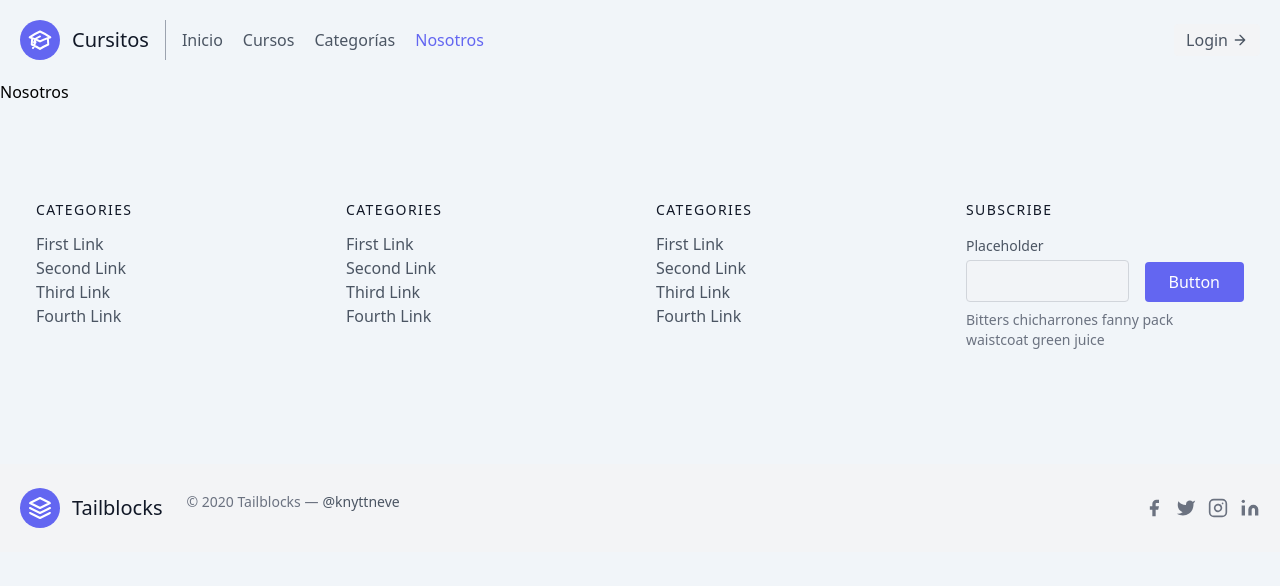
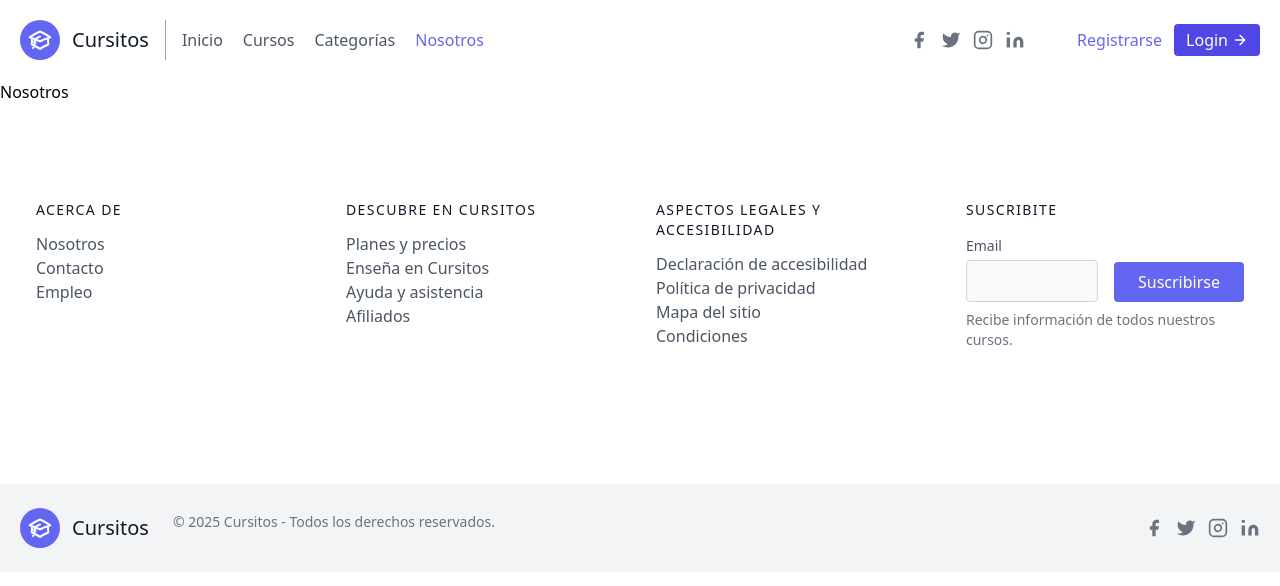
Before and after one commit to aldanadiflavio/React-Cursitos, a React (Vite) app: page /nosotros in a window 1280 px wide. Shown: the top 586 px of the page. Built offline with nearby package versions, Linux system fonts and the light colour scheme.

Commit message:
se creo componente de redes sociales, se modifico el footer y se agrego boto registrarse en el navbar

```diff
--- a/src/App.jsx
+++ b/src/App.jsx
@@ -12,7 +12,7 @@ function App() {
 
   return (
     <>
-      <div className="min-h-screen bg-slate-100">
+      <div className="min-h-screen">
         <Navbar />
         <Layout>
           <Routes>
--- a/src/components/footer.jsx
+++ b/src/components/footer.jsx
@@ -1,70 +1,46 @@
+import { Redes } from "./redes"
+
 export const Footer = () => {
     return (
         <footer className="text-gray-600 body-font">
             <div className="container px-5 py-24 mx-auto">
                 <div className="flex flex-wrap md:text-left text-center order-first">
                     <div className="lg:w-1/4 md:w-1/2 w-full px-4">
-                        <h2 className="title-font font-medium text-gray-900 tracking-widest text-sm mb-3">CATEGORIES</h2>
+                        <h2 className="title-font font-medium text-gray-900 tracking-widest text-sm mb-3">ACERCA DE</h2>
                         <nav className="list-none mb-10">
-                            <li>
-                                <a className="text-gray-600 hover:text-gray-800">First Link</a>
-                            </li>
-                            <li>
-                                <a className="text-gray-600 hover:text-gray-800">Second Link</a>
-                            </li>
-                            <li>
-                                <a className="text-gray-600 hover:text-gray-800">Third Link</a>
-                            </li>
-                            <li>
-                                <a className="text-gray-600 hover:text-gray-800">Fourth Link</a>
-                            </li>
+                            <li><a href="#" className="text-gray-600 hover:text-indigo-500">Nosotros</a></li>
+                            <li><a href="#" className="text-gray-600 hover:text-indigo-500">Contacto</a></li>
+                            <li><a href="#" className="text-gray-600 hover:text-indigo-500">Empleo</a></li>
                         </nav>
                     </div>
                     <div className="lg:w-1/4 md:w-1/2 w-full px-4">
-                        <h2 className="title-font font-medium text-gray-900 tracking-widest text-sm mb-3">CATEGORIES</h2>
+                        <h2 className="title-font font-medium text-gray-900 tracking-widest text-sm mb-3">DESCUBRE EN CURSITOS</h2>
                         <nav className="list-none mb-10">
-                            <li>
-                                <a className="text-gray-600 hover:text-gray-800">First Link</a>
-                            </li>
-                            <li>
-                                <a className="text-gray-600 hover:text-gray-800">Second Link</a>
-                            </li>
-                            <li>
-                                <a className="text-gray-600 hover:text-gray-800">Third Link</a>
-                            </li>
-                            <li>
-                                <a className="text-gray-600 hover:text-gray-800">Fourth Link</a>
-                            </li>
+                            <li><a href="#" className="text-gray-600 hover:text-indigo-500">Planes y precios</a></li>
+                            <li><a href="#" className="text-gray-600 hover:text-indigo-500">Enseña en Cursitos</a></li>
+                            <li><a href="#" className="text-gray-600 hover:text-indigo-500">Ayuda y asistencia</a></li>
+                            <li><a href="#" className="text-gray-600 hover:text-indigo-500">Afiliados</a></li>
                         </nav>
                     </div>
                     <div className="lg:w-1/4 md:w-1/2 w-full px-4">
-                        <h2 className="title-font font-medium text-gray-900 tracking-widest text-sm mb-3">CATEGORIES</h2>
+                        <h2 className="title-font font-medium text-gray-900 tracking-widest text-sm mb-3">ASPECTOS LEGALES Y ACCESIBILIDAD</h2>
                         <nav className="list-none mb-10">
-                            <li>
-                                <a className="text-gray-600 hover:text-gray-800">First Link</a>
-                            </li>
-                            <li>
-                                <a className="text-gray-600 hover:text-gray-800">Second Link</a>
-                            </li>
-                            <li>
-                                <a className="text-gray-600 hover:text-gray-800">Third Link</a>
-                            </li>
-                            <li>
-                                <a className="text-gray-600 hover:text-gray-800">Fourth Link</a>
-                            </li>
+                            <li><a href="#" className="text-gray-600 hover:text-indigo-500">Declaración de accesibilidad</a></li>
+                            <li><a href="#" className="text-gray-600 hover:text-indigo-500">Política de privacidad</a></li>
+                            <li><a href="#" className="text-gray-600 hover:text-indigo-500">Mapa del sitio</a></li>
+                            <li><a href="#" className="text-gray-600 hover:text-indigo-500">Condiciones</a></li>
                         </nav>
                     </div>
                     <div className="lg:w-1/4 md:w-1/2 w-full px-4">
-                        <h2 className="title-font font-medium text-gray-900 tracking-widest text-sm mb-3">SUBSCRIBE</h2>
+                        <h2 className="title-font font-medium text-gray-900 tracking-widest text-sm mb-3">SUSCRIBITE</h2>
                         <div className="flex xl:flex-nowrap md:flex-nowrap lg:flex-wrap flex-wrap justify-center items-end md:justify-start">
                             <div className="relative w-40 sm:w-auto xl:mr-4 lg:mr-0 sm:mr-4 mr-2">
-                                <label className="leading-7 text-sm text-gray-600">Placeholder</label>
+                                <label className="leading-7 text-sm text-gray-600">Email</label>
                                 <input type="text" id="footer-field" name="footer-field" className="w-full bg-gray-100 bg-opacity-50 rounded border border-gray-300 focus:bg-transparent focus:ring-2 focus:ring-indigo-200 focus:border-indigo-500 text-base outline-none text-gray-700 py-1 px-3 leading-8 transition-colors duration-200 ease-in-out" />
                             </div>
-                            <button className="lg:mt-2 xl:mt-0 flex-shrink-0 inline-flex text-white bg-indigo-500 border-0 py-2 px-6 focus:outline-none hover:bg-indigo-600 rounded">Button</button>
+                            <button className="lg:mt-2 xl:mt-0 flex-shrink-0 inline-flex text-white bg-indigo-500 border-0 py-2 px-6 focus:outline-none hover:bg-indigo-600 rounded">Suscribirse</button>
                         </div>
-                        <p className="text-gray-500 text-sm mt-2 md:text-left text-center">Bitters chicharrones fanny pack
-                            <br className="lg:block hidden" />waistcoat green juice
+                        <p className="text-gray-500 text-sm mt-2 md:text-left text-center">Recibe información de todos nuestros cursos.
                         </p>
                     </div>
                 </div>
@@ -73,37 +49,12 @@ export const Footer = () => {
                 <div className="container px-5 py-6 mx-auto flex items-center sm:flex-row flex-col">
                     <a className="flex title-font font-medium items-center md:justify-start justify-center text-gray-900">
                         <svg xmlns="http://www.w3.org/2000/svg" fill="none" stroke="currentColor" strokeLinecap="round" strokeLinejoin="round" strokeWidth="2" className="w-10 h-10 text-white p-2 bg-indigo-500 rounded-full" viewBox="0 0 24 24">
-                            <path d="M12 2L2 7l10 5 10-5-10-5zM2 17l10 5 10-5M2 12l10 5 10-5"></path>
+                            <path d="M4.26 10.147a60.438 60.438 0 0 0-.491 6.347A48.62 48.62 0 0 1 12 20.904a48.62 48.62 0 0 1 8.232-4.41 60.46 60.46 0 0 0-.491-6.347m-15.482 0a50.636 50.636 0 0 0-2.658-.813A59.906 59.906 0 0 1 12 3.493a59.903 59.903 0 0 1 10.399 5.84c-.896.248-1.783.52-2.658.814m-15.482 0A50.717 50.717 0 0 1 12 13.489a50.702 50.702 0 0 1 7.74-3.342M6.75 15a.75.75 0 1 0 0-1.5.75.75 0 0 0 0 1.5Zm0 0v-3.675A55.378 55.378 0 0 1 12 8.443m-7.007 11.55A5.981 5.981 0 0 0 6.75 15.75v-1.5"></path>
                         </svg>
-                        <span className="ml-3 text-xl">Tailblocks</span>
+                        <span className="ml-3 text-xl">Cursitos</span>
                     </a>
-                    <p className="text-sm text-gray-500 sm:ml-6 sm:mt-0 mt-4">© 2020 Tailblocks —
-                        <a href="https://twitter.com/knyttneve" rel="noopener noreferrer" className="text-gray-600 ml-1" target="_blank">@knyttneve</a>
-                    </p>
-                    <span className="inline-flex sm:ml-auto sm:mt-0 mt-4 justify-center sm:justify-start">
-                        <a className="text-gray-500">
-                            <svg fill="currentColor" strokeLinecap="round" strokeLinejoin="round" strokeWidth="2" className="w-5 h-5" viewBox="0 0 24 24">
-                                <path d="M18 2h-3a5 5 0 00-5 5v3H7v4h3v8h4v-8h3l1-4h-4V7a1 1 0 011-1h3z"></path>
-                            </svg>
-                        </a>
-                        <a className="ml-3 text-gray-500">
-                            <svg fill="currentColor" strokeLinecap="round" strokeLinejoin="round" strokeWidth="2" className="w-5 h-5" viewBox="0 0 24 24">
-                                <path d="M23 3a10.9 10.9 0 01-3.14 1.53 4.48 4.48 0 00-7.86 3v1A10.66 10.66 0 013 4s-4 9 5 13a11.64 11.64 0 01-7 2c9 5 20 0 20-11.5a4.5 4.5 0 00-.08-.83A7.72 7.72 0 0023 3z"></path>
-                            </svg>
-                        </a>
-                        <a className="ml-3 text-gray-500">
-                            <svg fill="none" stroke="currentColor" strokeLinecap="round" strokeLinejoin="round" strokeWidth="2" className="w-5 h-5" viewBox="0 0 24 24">
-                                <rect width="20" height="20" x="2" y="2" rx="5" ry="5"></rect>
-                                <path d="M16 11.37A4 4 0 1112.63 8 4 4 0 0116 11.37zm1.5-4.87h.01"></path>
-                            </svg>
-                        </a>
-                        <a className="ml-3 text-gray-500">
-                            <svg fill="currentColor" stroke="currentColor" strokeLinecap="round" strokeLinejoin="round" strokeWidth="0" className="w-5 h-5" viewBox="0 0 24 24">
-                                <path stroke="none" d="M16 8a6 6 0 016 6v7h-4v-7a2 2 0 00-2-2 2 2 0 00-2 2v7h-4v-7a6 6 0 016-6zM2 9h4v12H2z"></path>
-                                <circle cx="4" cy="4" r="2" stroke="none"></circle>
-                            </svg>
-                        </a>
-                    </span>
+                    <p className="text-sm text-gray-500 sm:ml-6 sm:mt-0 mt-4">© 2025 Cursitos - Todos los derechos reservados.</p>
+                    <Redes></Redes>
                 </div>
             </div>
         </footer>
--- a/src/components/navbar.jsx
+++ b/src/components/navbar.jsx
@@ -1,4 +1,5 @@
 import { NavLink } from "react-router-dom"
+import { Redes } from "./redes"
 
 export const Navbar = () => {
   const btnLink = 'mr-5 hover:text-gray-900 block inline-block cursor-pointer py-1'
@@ -20,11 +21,13 @@ export const Navbar = () => {
             <NavLink className={({ isActive }) => isActive ? activeLink : btnLink} to="/categorias">Categorías</NavLink>
             <NavLink className={({ isActive }) => isActive ? activeLink : btnLink} to="/nosotros">Nosotros</NavLink>
           </nav>
-          <button className="inline-flex items-center bg-gray-100 border-0 py-1 px-3 focus:outline-none hover:bg-gray-200 rounded text-base mt-4 md:mt-0">Login
+          <Redes></Redes>
+          <button className="inline-flex items-centerborder-0 py-1 px-3 focus:outline-none hover:bg-indigo-400 rounded text-indigo-500 ml-10 mt-4 md:mt-0">Registrarse
+          </button>
+          <button className="inline-flex items-center bg-indigo-600 border-0 py-1 px-3 focus:outline-none hover:bg-indigo-400 rounded text-white mt-4 md:mt-0">Login
             <svg fill="none" stroke="currentColor" strokeLinecap="round" strokeLinejoin="round" strokeWidth="2" className="w-4 h-4 ml-1" viewBox="0 0 24 24">
               <path d="M5 12h14M12 5l7 7-7 7"></path>
             </svg>
-
           </button>
         </div>
       </header>
--- /dev/null
+++ b/src/components/redes.jsx
@@ -0,0 +1,28 @@
+export const Redes = () => {
+    return (
+        <span className="inline-flex sm:ml-auto sm:mt-0 mt-4 justify-center sm:justify-start">
+            <a href="#" className="text-gray-500 hover:text-indigo-500">
+                <svg fill="currentColor" strokeLinecap="round" strokeLinejoin="round" strokeWidth="2" className="w-5 h-5" viewBox="0 0 24 24">
+                    <path d="M18 2h-3a5 5 0 00-5 5v3H7v4h3v8h4v-8h3l1-4h-4V7a1 1 0 011-1h3z"></path>
+                </svg>
+            </a>
+            <a href="#" className="ml-3 text-gray-500 hover:text-indigo-500">
+                <svg fill="currentColor" strokeLinecap="round" strokeLinejoin="round" strokeWidth="2" className="w-5 h-5" viewBox="0 0 24 24">
+                    <path d="M23 3a10.9 10.9 0 01-3.14 1.53 4.48 4.48 0 00-7.86 3v1A10.66 10.66 0 013 4s-4 9 5 13a11.64 11.64 0 01-7 2c9 5 20 0 20-11.5a4.5 4.5 0 00-.08-.83A7.72 7.72 0 0023 3z"></path>
+                </svg>
+            </a>
+            <a href="#" className="ml-3 text-gray-500 hover:text-indigo-500">
+                <svg fill="none" stroke="currentColor" strokeLinecap="round" strokeLinejoin="round" strokeWidth="2" className="w-5 h-5" viewBox="0 0 24 24">
+                    <rect width="20" height="20" x="2" y="2" rx="5" ry="5"></rect>
+                    <path d="M16 11.37A4 4 0 1112.63 8 4 4 0 0116 11.37zm1.5-4.87h.01"></path>
+                </svg>
+            </a>
+            <a href="#" className="ml-3 text-gray-500 hover:text-indigo-500">
+                <svg fill="currentColor" stroke="currentColor" strokeLinecap="round" strokeLinejoin="round" strokeWidth="0" className="w-5 h-5" viewBox="0 0 24 24">
+                    <path stroke="none" d="M16 8a6 6 0 016 6v7h-4v-7a2 2 0 00-2-2 2 2 0 00-2 2v7h-4v-7a6 6 0 016-6zM2 9h4v12H2z"></path>
+                    <circle cx="4" cy="4" r="2" stroke="none"></circle>
+                </svg>
+            </a>
+        </span>
+    )
+}
```
